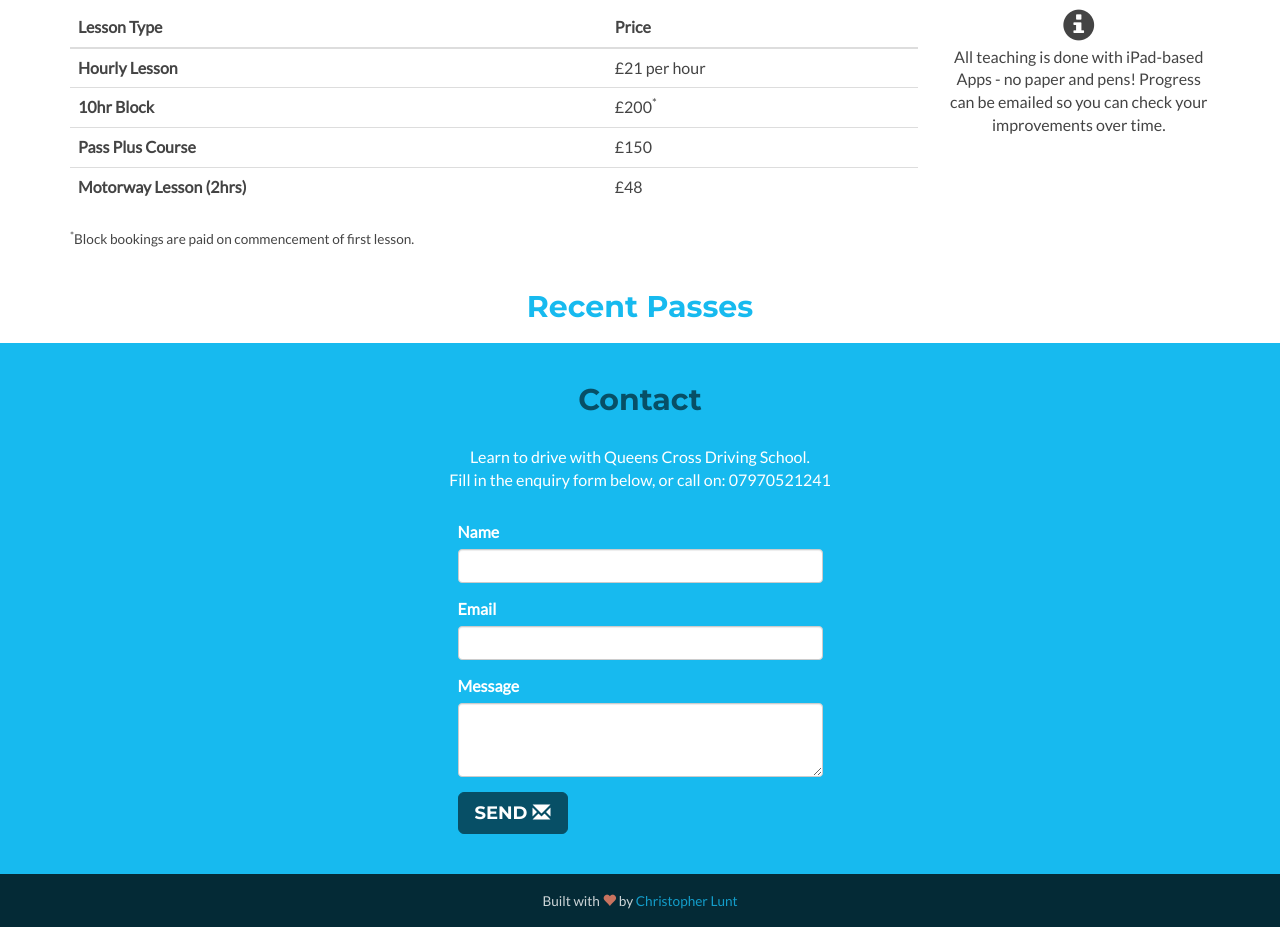
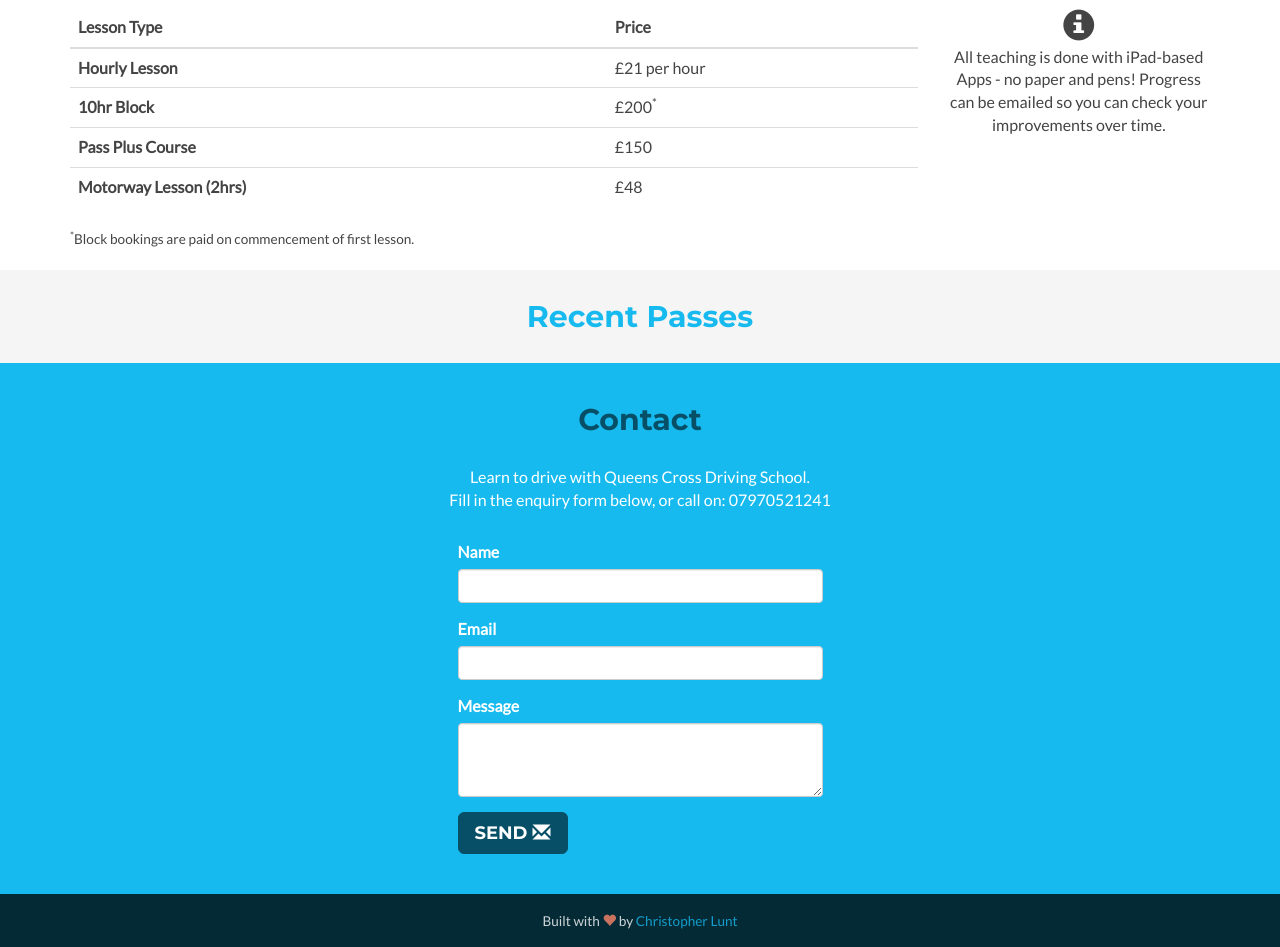
Before and after one commit to kirisu/queenscross, a Jekyll site: the page built from index.html, in a window 1280 px wide. Shown: the part 1224-2171 px from the top of the page. Built offline with Jekyll 4.4.1, drawn with Linux system fonts in a browser that asks for light colours.

```diff
--- a/_frontend/sass/_sections.scss
+++ b/_frontend/sass/_sections.scss
@@ -96,7 +96,8 @@
 
 /* ======= Passes Section ======= */
 .passes {
-  margin-bottom: 20px;
+  background-color: $smoky-white;
+  padding: 10px 0 20px;
 }
 
 /* ======= Contact Section ======= */
--- a/_sass/_sections.scss
+++ b/_sass/_sections.scss
@@ -96,7 +96,8 @@
 
 /* ======= Passes Section ======= */
 .passes {
-  margin-bottom: 20px;
+  background-color: $smoky-white;
+  padding: 10px 0 20px;
 }
 
 /* ======= Contact Section ======= */
```
